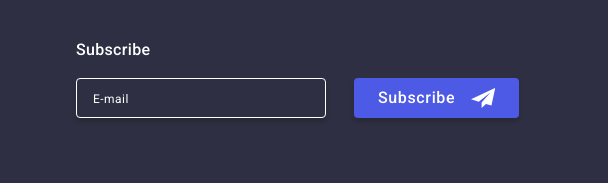
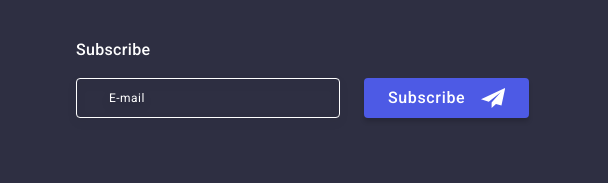
Before and after one commit to Havrylyuk-UA/goit-markup-hw-05, a plain HTML site: page index.html in a window 1280 px wide. Shown: the part 3242-3425 px from the top of the page, 672-1280 px from the left. Drawn offline with nearby package versions, Linux system fonts and the light colour scheme.

Commit message:
HW# 5 v5.1.2

```diff
--- a/css/styles.css
+++ b/css/styles.css
@@ -541,7 +541,9 @@ img {
 
 /* .f-subscribe { } */
 
-/* .f-form-subscribe { } */
+.f-form-subscribe {
+    gap: 24px;
+ }
 
 /* .f-sub-label{} */
 
@@ -557,18 +559,24 @@ img {
  }
 
  .f-sub-inp{
-    margin-right: 24px;
-    width: 250px;
+    width: 264px;
     height: 40px;
     flex-shrink: 0;
     border-radius: 4px;
     border: 1px solid var(--WHITE, #FFF);
-    box-shadow: 0px 4px 4px 0px rgba(0, 0, 0, 0.15);
-    background: var(--darkgrey);
+    /* box-shadow: 0px 4px 4px 0px rgba(0, 0, 0, 0.15); */
+    /* background: var(--darkgrey); */
+    background-color: transparent;
+    font-size: 12px;
+    line-height: 1.5;
+    letter-spacing: 0.04em;
+    padding-left: 16px;
+    filter: drop-shadow(0px 4px 4px rgba(0, 0, 0, 0.15));
+    color: #ffffff;
  }
 
  .f-sub-inp::placeholder {
-    color: var(--white, #FFF);
+    color: #ffffff;
     font-family: 'Roboto', sans-serif;
     font-size: 12px;
     font-style: normal;
@@ -591,6 +599,11 @@ img {
     border-radius: 4px;
     box-shadow: 0px 4px 4px 0px rgba(0, 0, 0, 0.15);
     transition: background-color 250ms cubic-bezier(0.4, 0, 0.2, 1);
+    min-width: 165px;
+    font-weight: 500;
+    line-height: 1.5;
+    letter-spacing: 0.04em;
+    color: #ffffff;
 }
 
 .f-sub-btn:hover {
@@ -600,18 +613,6 @@ img {
 .f-sub-btn:focus {
     background: var(--shadowblue);
 }
-
-.f-btn-text {
-    color: var(--white);
-    text-align: center;
-    font-family: 'Roboto', sans-serif;
-    font-size: 16px;
-    font-style: normal;
-    font-weight: 500;
-    line-height: 1.5;
-    letter-spacing: 0.04em;
-
- }
 
 .f-btn-ico {
     fill: #fff;
--- a/index.html
+++ b/index.html
@@ -584,7 +584,7 @@
 
         <div class="f-subscribe">
           <p class="f-label-p">Subscribe</p>
-          <form class="f-form-subscribe">
+          <form class="f-form-subscribe d-flex" name="sub_mail">
             <label class="f-sub-label">
               <input
                 class="f-sub-inp"
@@ -593,8 +593,8 @@
                 placeholder="E-mail"
               />
             </label>
-            <button class="f-sub-btn" type="submit">
-              <span class="f-btn-text">Subscribe</span>
+            <button class="f-sub-btn d-flex" type="submit">
+              Subscribe
               <svg class="f-btn-ico" width="24" height="24">
                 <use href="./images/icons.svg#icon-send"></use>
               </svg>
```
